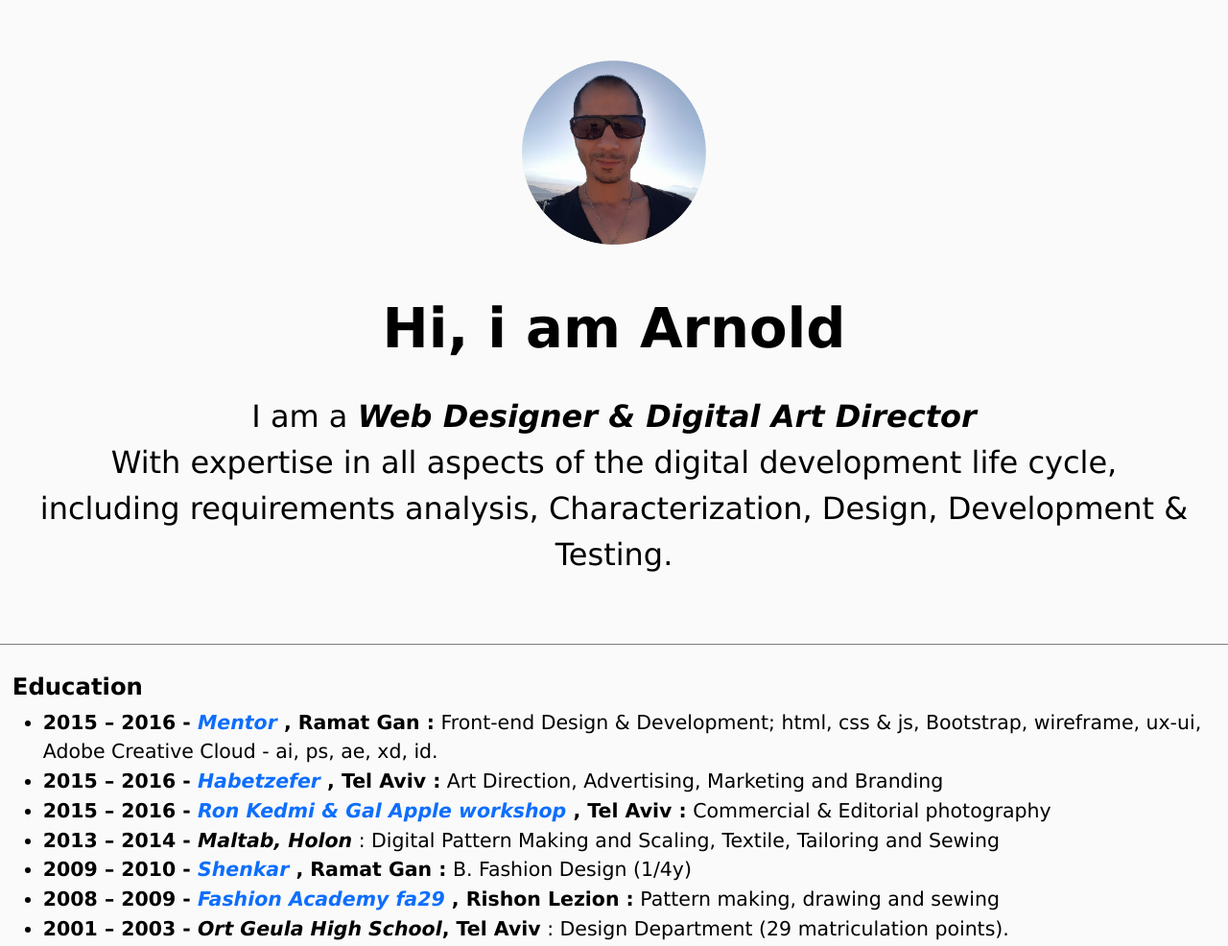
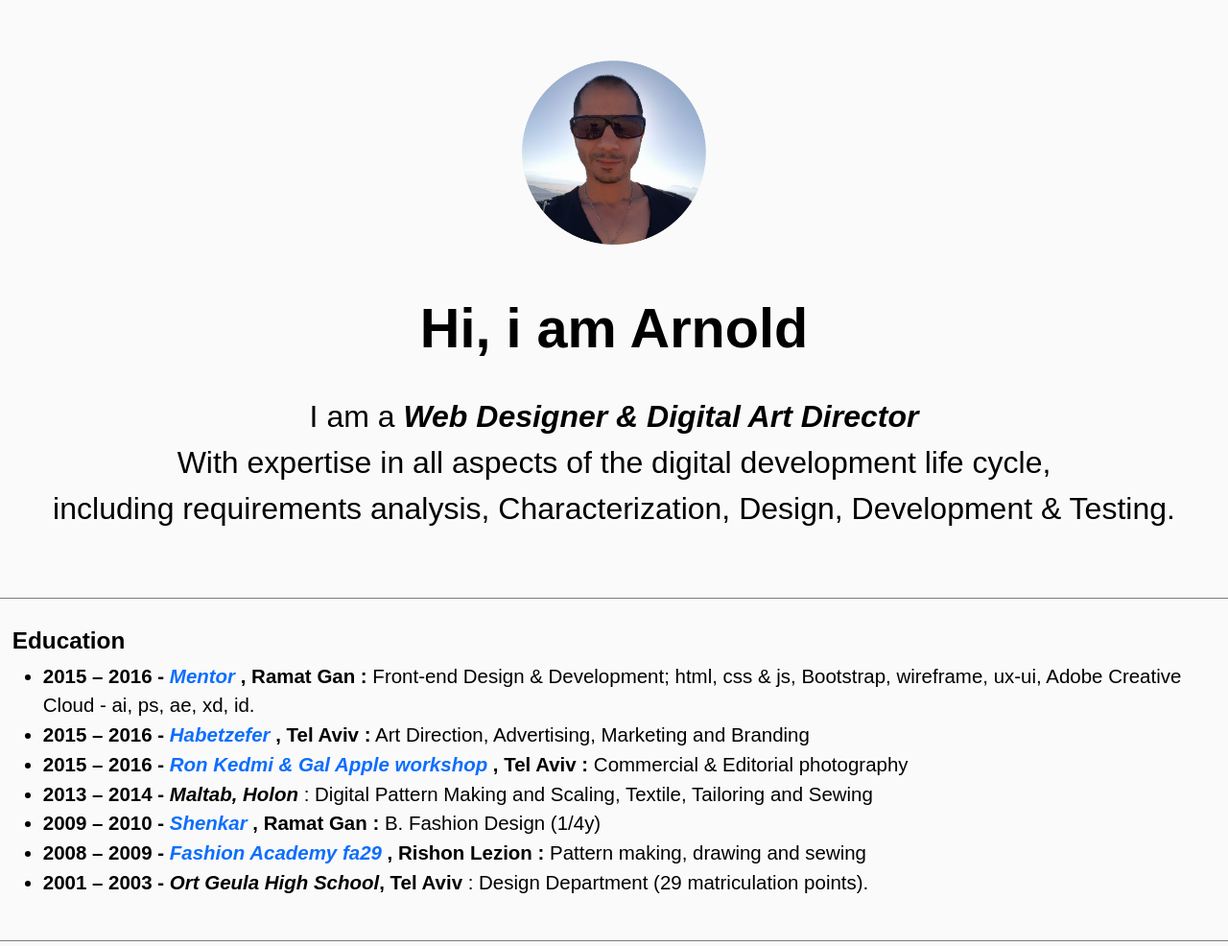
Before and after one commit to ArnoldBenDavid/personal-site, a plain HTML site: page index.html in a window 1280 px wide. Shown: the top 986 px of the page at 96% size. Drawn offline with nearby package versions, Linux system fonts and the light colour scheme.

Commit message:
Update styles.css

```diff
--- a/styles.css
+++ b/styles.css
@@ -6,7 +6,7 @@ html{
 
 body {
   background-color: #FAFAFA;
-  font-family: Verdana, sans-serif;
+  font-family:sans-serif ;Verdana;
   color: #000000;
   cursor: none;
 }
```
